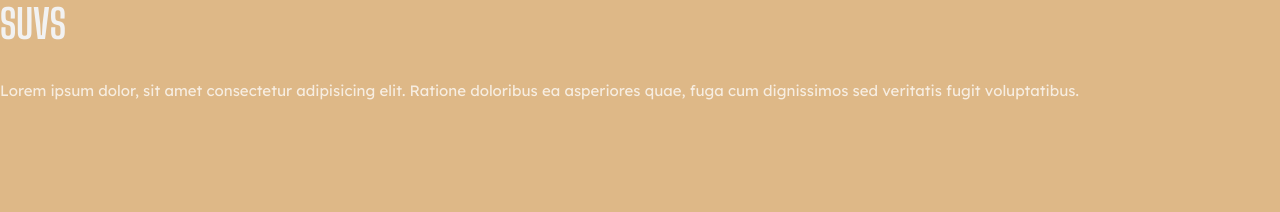
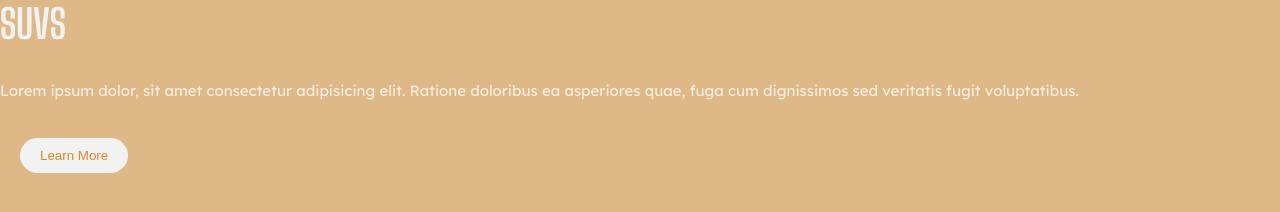
Before and after one commit to vamcyellapu/3-column-card, a plain HTML site: page index.html in a window 1280 px wide. Drawn offline with Linux system fonts and the light colour scheme.

Commit message:
built the buttons component

```diff
--- a/css/styles.css
+++ b/css/styles.css
@@ -27,3 +27,28 @@ p {
   line-height: 2.5rem;
   color: hsla(0, 0%, 100%, 0.75);
 }
+
+.btn {
+  padding: 1rem 2rem;
+  background: hsl(0, 0%, 95%);
+  border: none;
+  border-radius: 30px;
+  transition: background 0.3s ease;
+  margin: 2rem;
+}
+
+.btn--primary {
+  color: #e28525;
+}
+.btn--secondary {
+  color: #016972;
+}
+
+.btn--third {
+  color: #00403f;
+}
+.btn:hover {
+  color: hsl(0, 0%, 95%);
+  background: none;
+  border: 2px solid hsl(0, 0%, 95%);
+}
--- a/index.html
+++ b/index.html
@@ -17,6 +17,7 @@
     <h1>SUVS</h1>
     <p>Lorem ipsum dolor, sit amet consectetur adipisicing elit. Ratione doloribus ea asperiores quae, fuga cum
         dignissimos sed veritatis fugit voluptatibus.</p>
+    <button class="btn btn--primary">Learn More</button>
 </body>
 
 </html>
```
